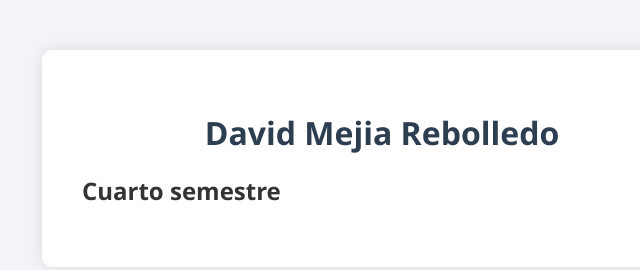
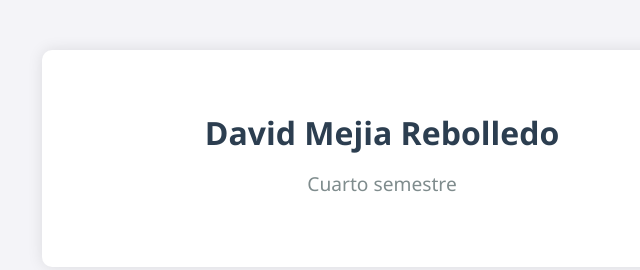
Before and after one commit to Drave18/TALLER-BP-SOFTWARE, a plain HTML site: page index.html in a window 1280 px wide. Shown: the whole page, without its empty margins (258-898 px from the left). Drawn offline with Linux system fonts and the light colour scheme.

Commit message:
Cambio 9: estilizamos el h2 para que combine con el diseño

```diff
--- a/index.html
+++ b/index.html
@@ -28,6 +28,13 @@
     color: #2c3e50;
     text-align: center;
   }
+    h2 {
+    font-size: 1.2em;
+    margin-bottom: 30px;
+    color: #7f8c8d;
+    text-align: center;
+    font-weight: normal;
+  }
 </style>
 
 
```
